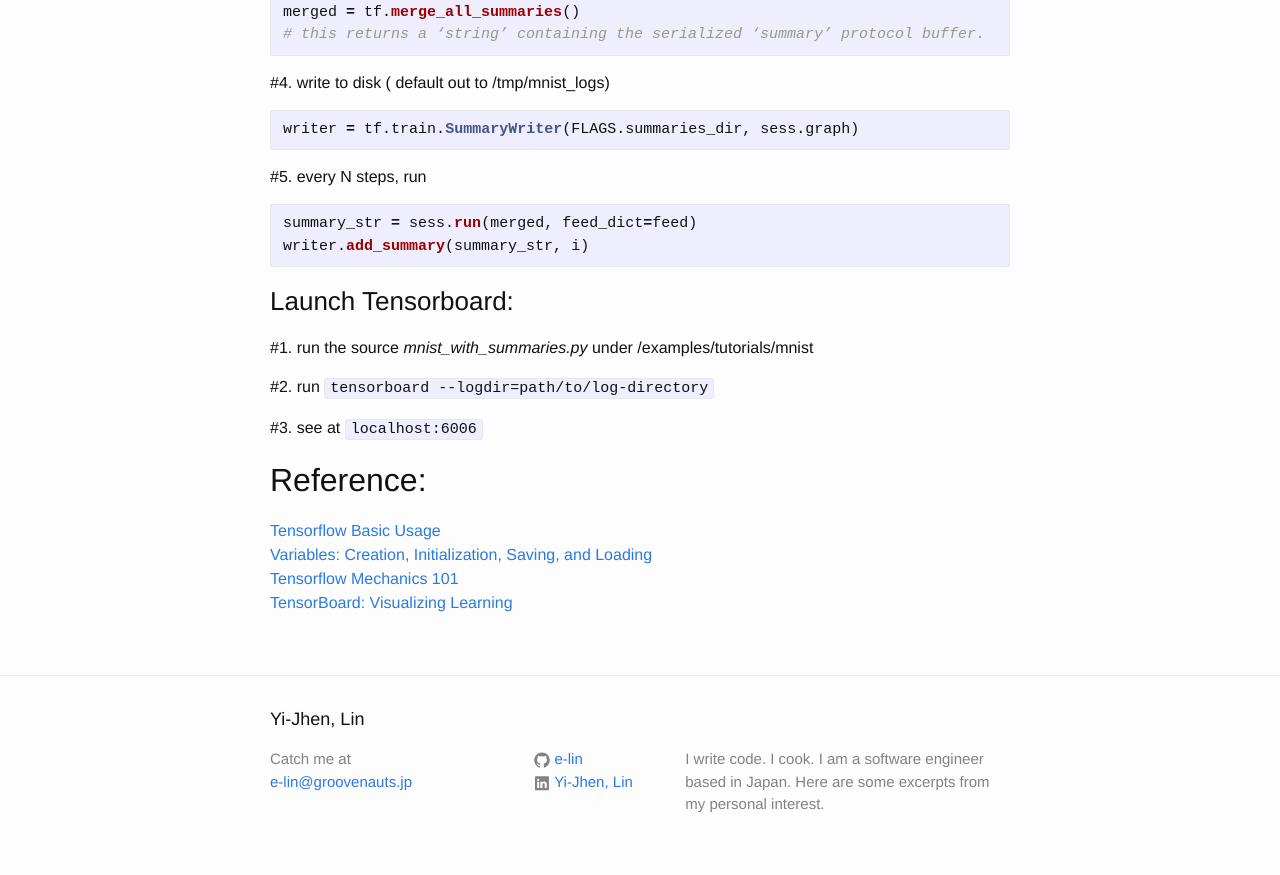
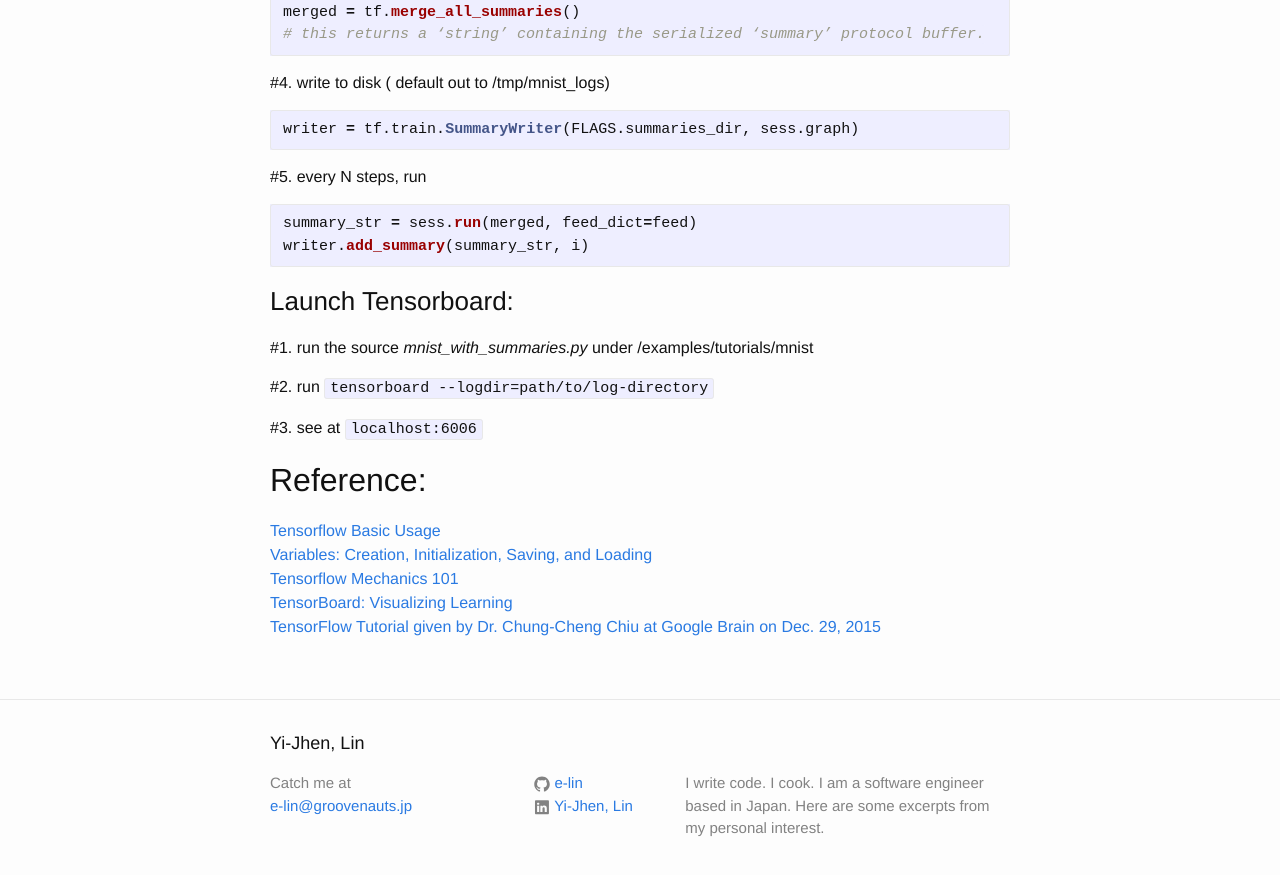
Before and after one commit to e-lin/wiki, a Jekyll site: the page built from _posts/2016-03-02-Tensorflow-Basic-Literacy.md, in a window 1280 px wide and 900 px high, scrolled down 3590 px. Shown: the top 875 px of the window. Built offline with Jekyll 4.4.1, drawn with Linux system fonts in a browser that asks for light colours.

Commit message:
add post

```diff
--- a/_posts/2016-03-02-Tensorflow-Basic-Literacy.md
+++ b/_posts/2016-03-02-Tensorflow-Basic-Literacy.md
@@ -186,11 +186,13 @@ Reference:
 [Tensorflow Basic Usage][R1]<br />
 [Variables: Creation, Initialization, Saving, and Loading][R2]<br />
 [Tensorflow Mechanics 101][R3]<br />
-[TensorBoard: Visualizing Learning][R4]
+[TensorBoard: Visualizing Learning][R4]<br />
+[TensorFlow Tutorial given by Dr. Chung-Cheng Chiu at Google Brain on Dec. 29, 2015 ][R5]
 
 [R1]: https://www.tensorflow.org/versions/r0.7/get_started/basic_usage.html
 [R2]: https://github.com/tensorflow/tensorflow/blob/master/tensorflow/g3doc/how_tos/variables/index.md
 [R3]: https://github.com/tensorflow/tensorflow/blob/master/tensorflow/g3doc/tutorials/mnist/tf/index.md
 [R4]: https://github.com/tensorflow/tensorflow/blob/master/tensorflow/g3doc/how_tos/summaries_and_tensorboard/index.md
+[R5]: http://www.slideshare.net/tw_dsconf/tensorflow-tutorial
 [N1]: http://stackoverflow.com/questions/33610685/in-tensorflow-what-is-the-difference-between-session-run-and-tensor-eval
 [N2]: https://github.com/tensorflow/tensorflow/blob/master/tensorflow/python/platform/default/_app.py
```
